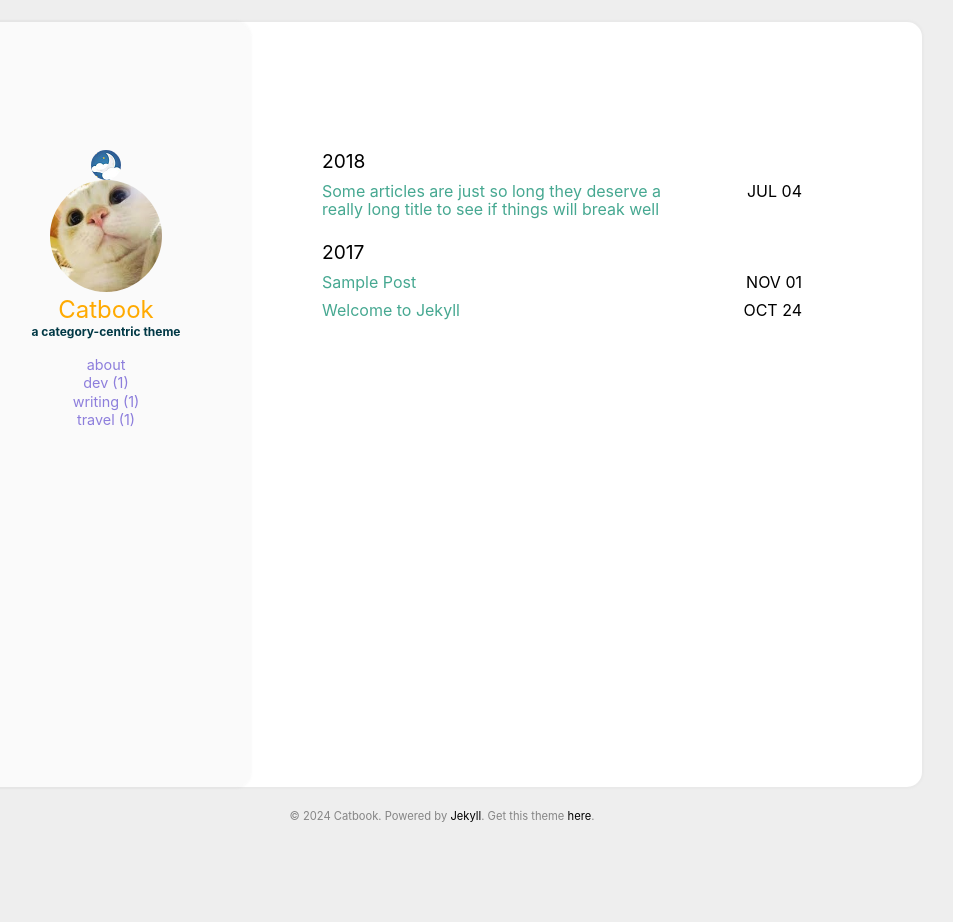
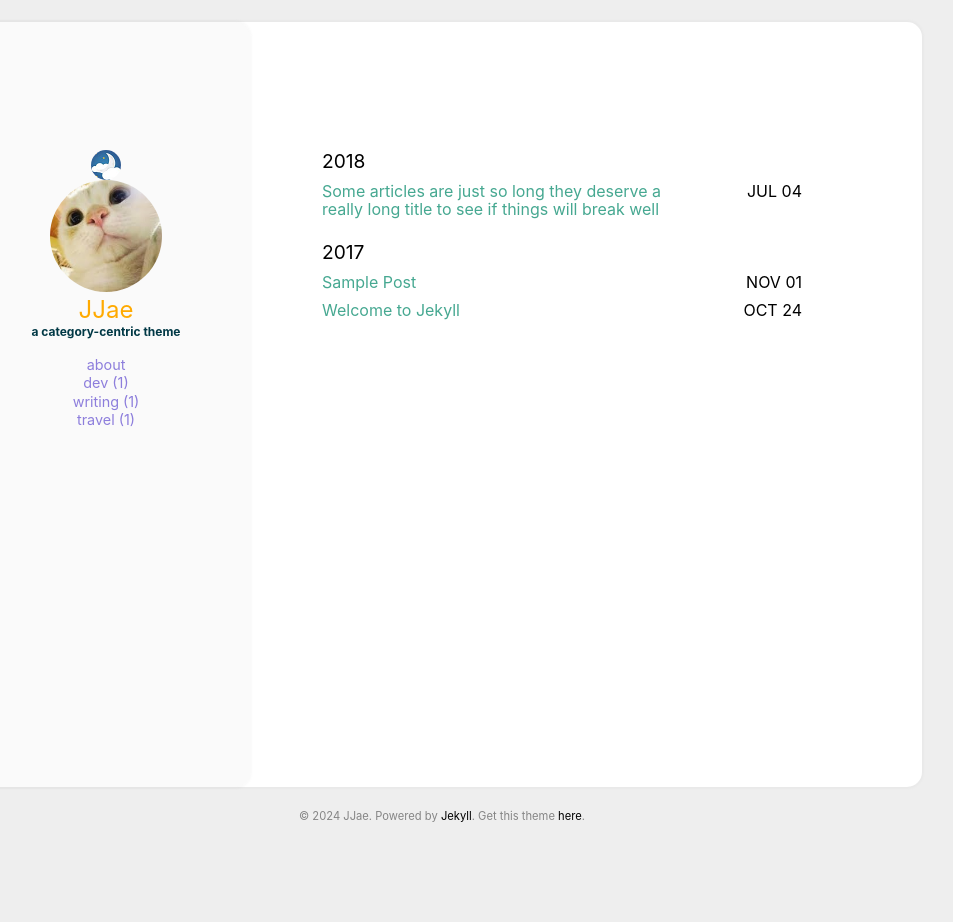
Before and after one commit to JJae-story/JJae-story.github.io, a Jekyll site: the page built from index.html, in a window 1280 px wide. Shown: the whole page, without its empty margins (198-1151 px from the left). Built offline with Jekyll 4.4.1, drawn with Linux system fonts in a browser that asks for light colours.

Commit message:
Update _config.yml

```diff
--- a/_config.yml
+++ b/_config.yml
@@ -1,13 +1,13 @@
 
-title: Catbook #Your awesome title
-email: #youremail@domain.com
+title: JJae-Story #Your awesome title
+email: jjae.3.lee@gmail.com #youremail@domain.com
 description: > # this means to ignore newlines until "baseurl"
   Write an awesome description for your new site here. You can edit this
   line in _config.yml. It will appear in your document head meta (for
   Google search results) and in your feed.xml site description.
 
 baseurl: # the subpath of the site
-url: http://starry99.github.io/catbook # the base hostname & protocol for your site
+url: https://jjae-story.github.io/ # the base hostname & protocol for your site
 
 permalink: /:year-:month/:title
 timezone:
@@ -20,7 +20,7 @@ cusdis:
     app_id: #your cusdis app_id
 
 user:
-  name: Catbook
+  name: JJae
   pic: /assets/img/cat.jpg
   picAlt: "catbook"
   job: a category-centric theme
```
